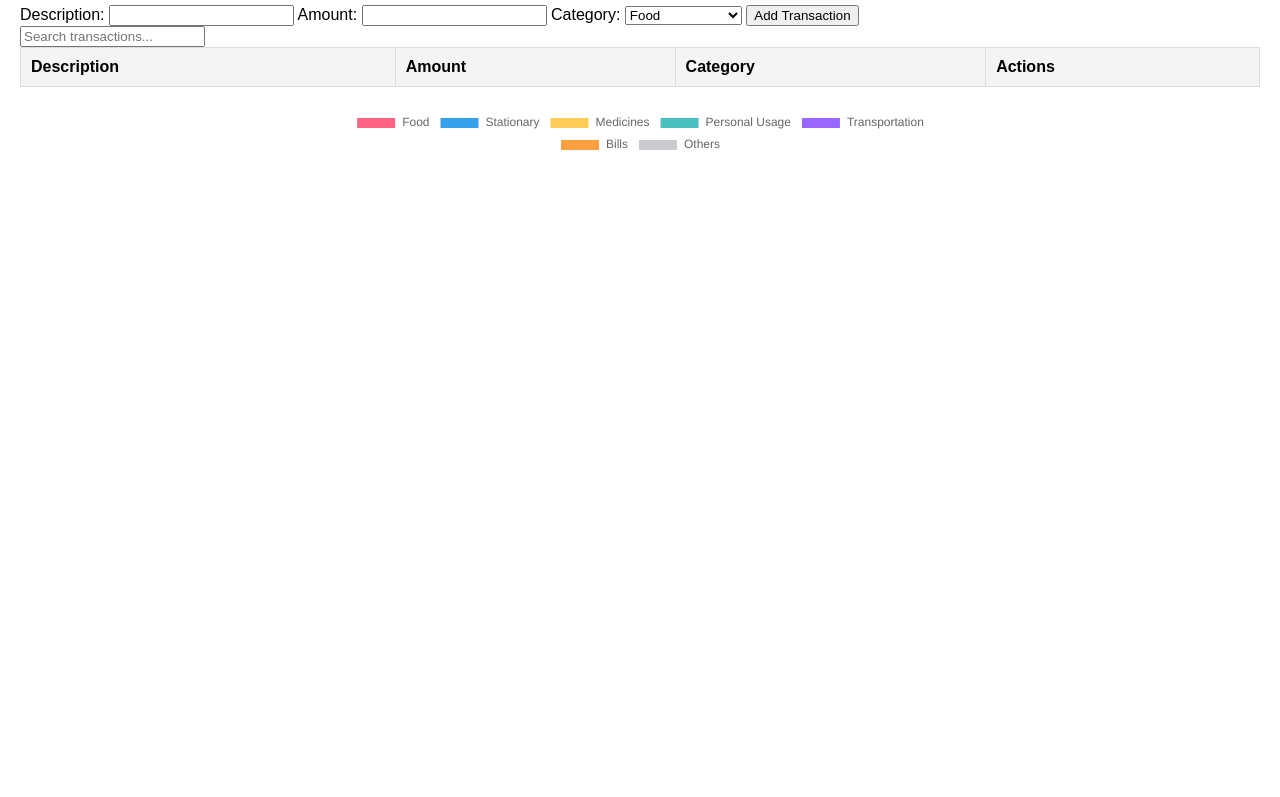
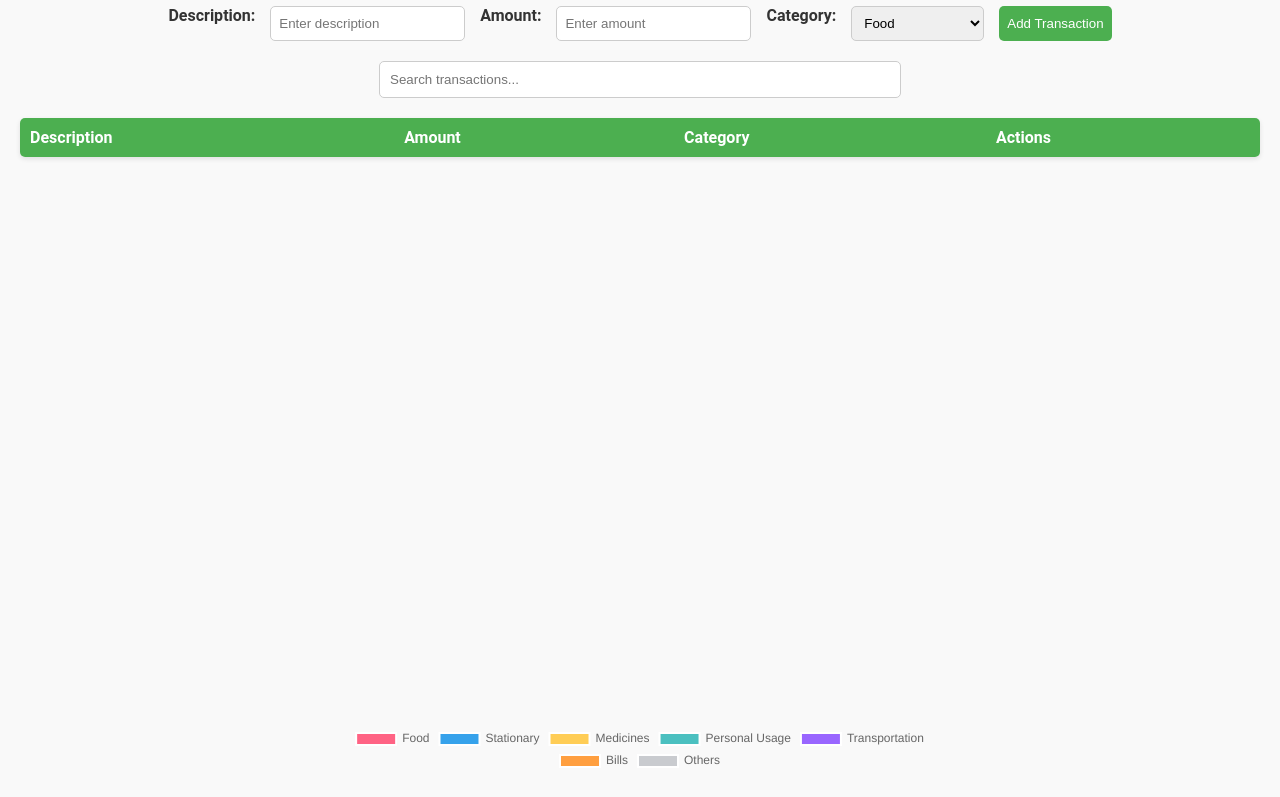
Before and after one commit to Yashika-2408/yashika, a plain HTML site: page index.html in a window 1280 px wide. Shown: the part 75-872 px from the top of the page. Before the commit the page ends 802 px from the top, so only its background shows below. Drawn offline with nearby package versions, Linux system fonts and the light colour scheme.

Commit message:
Update index.html

```diff
--- a/index.html
+++ b/index.html
@@ -7,28 +7,90 @@
     <script src="https://cdn.jsdelivr.net/npm/chart.js"></script>
     <style>
         body {
-            font-family: Arial, sans-serif;
+            font-family: 'Roboto', Arial, sans-serif;
             margin: 20px;
+            background-color: #f9f9f9;
+            color: #333;
+        }
+        h1 {
+            text-align: center;
+            color: #4CAF50;
+        }
+        form {
+            display: flex;
+            flex-wrap: wrap;
+            justify-content: center;
+            gap: 15px;
+            margin-bottom: 20px;
+        }
+        form label {
+            font-weight: bold;
+        }
+        form input, form select, form button {
+            padding: 8px;
+            border-radius: 5px;
+            border: 1px solid #ccc;
+        }
+        form button {
+            background-color: #4CAF50;
+            color: white;
+            border: none;
+            cursor: pointer;
+            transition: background-color 0.3s;
+        }
+        form button:hover {
+            background-color: #45a049;
+        }
+        input#search {
+            width: 100%;
+            max-width: 500px;
+            margin: 0 auto 20px;
+            padding: 10px;
+            border: 1px solid #ccc;
+            border-radius: 5px;
+            display: block;
         }
         table {
             width: 100%;
             border-collapse: collapse;
             margin-bottom: 20px;
+            background-color: white;
+            border-radius: 5px;
+            overflow: hidden;
+            box-shadow: 0 2px 5px rgba(0, 0, 0, 0.1);
         }
-        table, th, td {
-            border: 1px solid #ddd;
+        table th {
+            background-color: #4CAF50;
+            color: white;
+            text-align: left;
+            padding: 10px;
         }
-        th, td {
+        table td {
             padding: 10px;
-            text-align: left;
+            border-bottom: 1px solid #ddd;
         }
-        th {
-            background-color: #f4f4f4;
+        table tr:nth-child(even) {
+            background-color: #f2f2f2;
+        }
+        table tr:hover {
+            background-color: #f1f1f1;
         }
         #chartContainer {
             width: 100%;
             max-width: 600px;
             margin: 0 auto;
+        }
+        button.delete-btn {
+            background-color: #f44336;
+            color: white;
+            border: none;
+            padding: 5px 10px;
+            border-radius: 5px;
+            cursor: pointer;
+            transition: background-color 0.3s;
+        }
+        button.delete-btn:hover {
+            background-color: #e53935;
         }
     </style>
 </head>
@@ -37,10 +99,10 @@
 
     <form id="transactionForm">
         <label for="description">Description:</label>
-        <input type="text" id="description" required>
+        <input type="text" id="description" placeholder="Enter description" required>
 
         <label for="amount">Amount:</label>
-        <input type="number" id="amount" required>
+        <input type="number" id="amount" placeholder="Enter amount" required>
 
         <label for="category">Category:</label>
         <select id="category">
@@ -100,6 +162,14 @@
                     data: Object.values(categories),
                     backgroundColor: ['#ff6384', '#36a2eb', '#ffcd56', '#4bc0c0', '#9966ff', '#ff9f40', '#c9cbcf']
                 }]
+            },
+            options: {
+                responsive: true,
+                plugins: {
+                    legend: {
+                        position: 'bottom'
+                    }
+                }
             }
         });
 
@@ -133,7 +203,7 @@
                         <td>${t.description}</td>
                         <td>${t.amount.toFixed(2)}</td>
                         <td>${t.category}</td>
-                        <td><button onclick="deleteTransaction(${index})">Delete</button></td>
+                        <td><button class="delete-btn" onclick="deleteTransaction(${index})">Delete</button></td>
                     `;
 
                     tableBody.appendChild(row);
```
